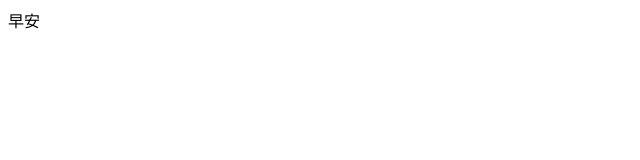
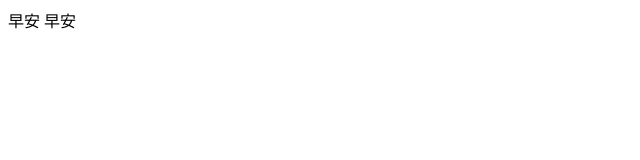
Before and after one commit to sevenii1228/sevenii1228.github.io, a plain HTML site: page index.html in a window 1280 px wide. Shown: the full height of the page, 0-640 px from the left. Drawn offline with Linux system fonts and the light colour scheme.

Commit message:
Update index.html

```diff
--- a/index.html
+++ b/index.html
@@ -6,7 +6,7 @@
 </head>
 <body>
     <header>
- 	    早安
+ 	    早安	早安
     </header>
 
 </body>
```
